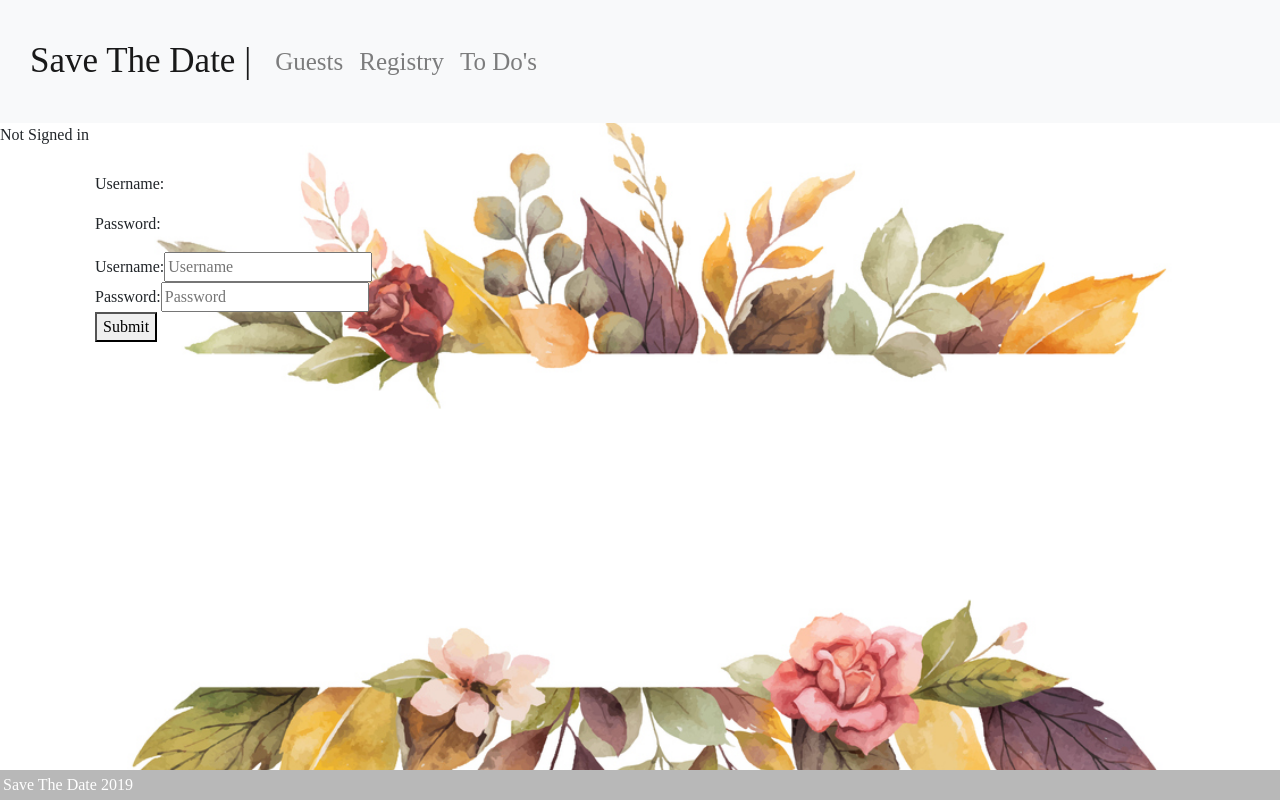
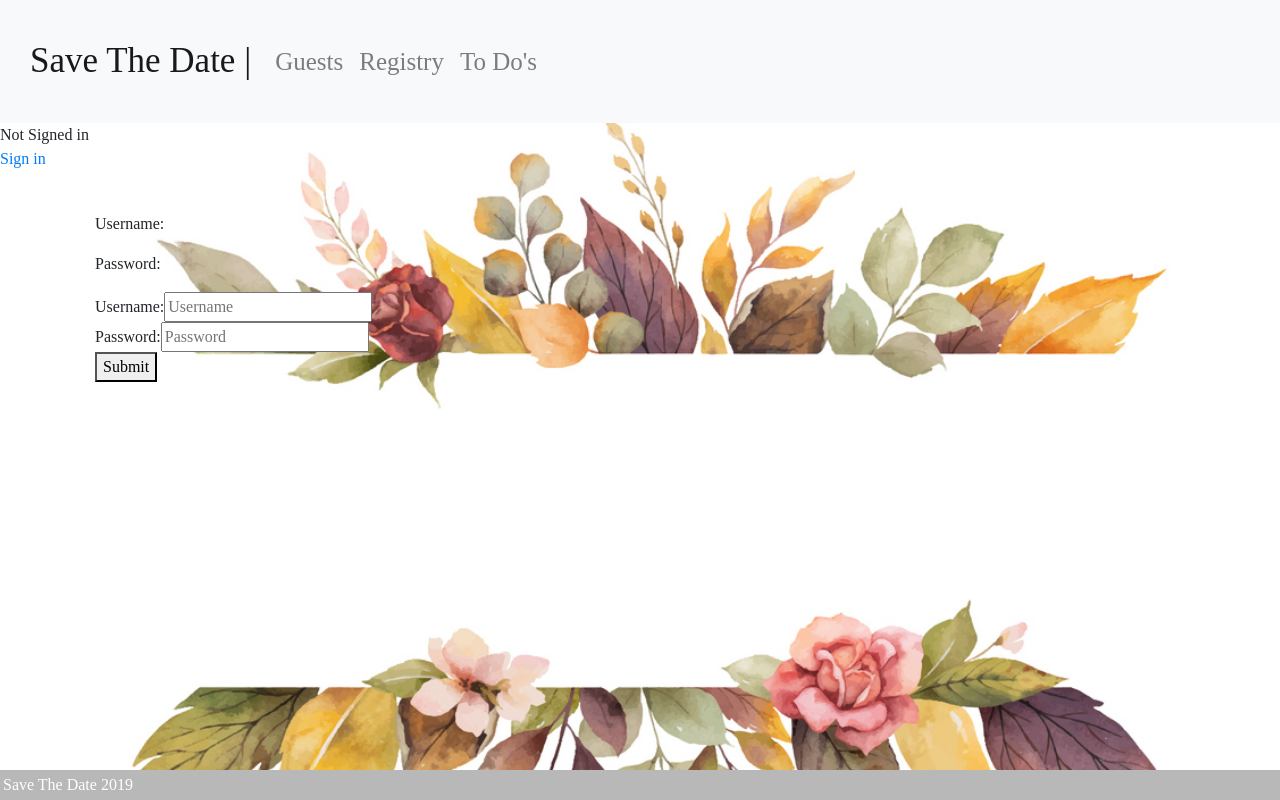
Before and after one commit to tawnfran/Project3, a React (Create React App) app in the folder client/: page / in a window 1280 px wide. Built offline with nearby package versions, Linux system fonts and the light colour scheme; no server answers; the HTML template or start-up script is replaced by a standard one; a web font is replaced by a local one.

Commit message:
Added link to sign in page on left hand nav

```diff
--- a/client/src/App.js
+++ b/client/src/App.js
@@ -1,5 +1,5 @@
 import React, { Component } from 'react';
-import { BrowserRouter as Router, Route, Switch, Redirect } from 'react-router-dom';
+import { BrowserRouter as Router, Route, Switch, Redirect, Link } from 'react-router-dom';
 import guests from "./pages/guests";
 import Navbar from "./components/Navbar";
 import Wrapper from "./components/Wrapper";
@@ -147,6 +147,8 @@ class App extends Component {
           {this.state.signedIn &&
             <p><button onClick={this.handleSignout}>Sign Out</button></p>
           }
+          {!this.state.signedIn &&
+          <p><Link className="sign-in-link" to="/signin" > Sign in</Link></p>}
           <Wrapper>
             <Switch>
               <Route exact path="/"  render={() =>
```
